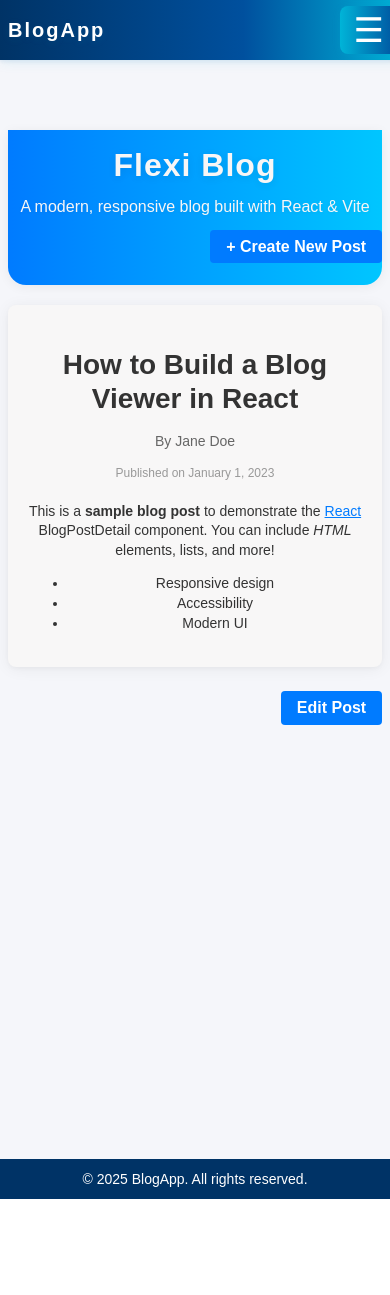
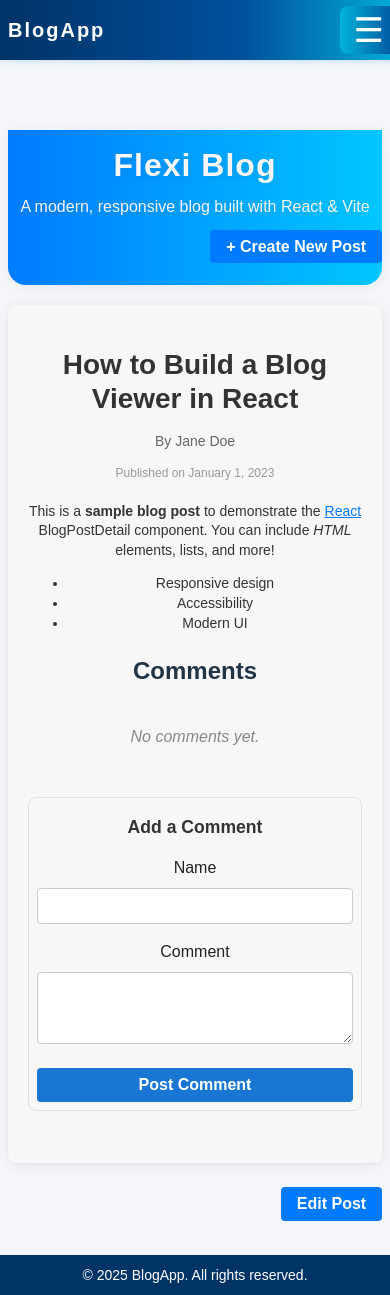
Before and after one commit to nithinrontala/React-Flexi, a React (Vite) app: page /post/1 in a window 390 px wide. Before the commit the page ends 1199 px from the top, so only its background shows below. Built offline with nearby package versions, Linux system fonts and the light colour scheme.

Commit message:
challenge completed

```diff
--- a/components/BlogPostDetail.jsx
+++ b/components/BlogPostDetail.jsx
@@ -1,7 +1,9 @@
-import React from 'react';
+import React, { useState } from 'react';
 import styles from './BlogPostDetail.module.css';
+import CommentList from '../src/components/CommentList';
+import CommentForm from '../src/components/CommentForm';
 
-const BlogPostDetail = ({ title, content, author, date }) => {
+const BlogPostDetail = ({ title, content, author, date, initialComments = [], isLoggedIn = false, userName = '' }) => {
   if (!title || !content || !author || !date) {
     return <p className={styles.notFound}>Blog post not found.</p>;
   }
@@ -20,6 +22,19 @@ const BlogPostDetail = ({ title, content, author, date }) => {
     ),
   });
 
+  // Comment system state
+  const [comments, setComments] = useState(initialComments);
+
+  const handleAddComment = (comment) => {
+    const newComment = {
+      ...comment,
+      date: new Date().toISOString(),
+      id: Date.now(),
+      avatar: undefined, // Add avatar logic if available
+    };
+    setComments(prev => [...prev, newComment]);
+  };
+
   return (
     <article className={styles.blogPostDetail}>
       <h1 className={styles.title}>{title}</h1>
@@ -32,6 +47,11 @@ const BlogPostDetail = ({ title, content, author, date }) => {
         dangerouslySetInnerHTML={createMarkup(content)}
         aria-label="Blog post content"
       />
+      <section className={styles.commentsSection} aria-label="Comments">
+        <h2 className={styles.commentsTitle}>Comments</h2>
+        <CommentList comments={comments} />
+        <CommentForm onSubmit={handleAddComment} isLoggedIn={isLoggedIn} userName={userName} />
+      </section>
     </article>
   );
 };
--- /dev/null
+++ b/src/components/Comment.jsx
@@ -0,0 +1,37 @@
+import React from 'react';
+import styles from './Comment.module.css';
+
+function formatDate(date) {
+  const d = typeof date === 'string' ? new Date(date) : date;
+  return d.toLocaleString('en-US', {
+    month: 'long',
+    day: 'numeric',
+    year: 'numeric',
+    hour: '2-digit',
+    minute: '2-digit',
+    hour12: false,
+  });
+}
+
+const Comment = ({ name, date, text, avatar }) => (
+  <div className={styles.comment} role="listitem">
+    {avatar && (
+      <img
+        src={avatar}
+        alt={name ? `${name}'s avatar` : 'Avatar'}
+        className={styles.avatar}
+        width={50}
+        height={50}
+      />
+    )}
+    <div className={styles.contentWrapper}>
+      <div className={styles.header}>
+        <span className={styles.name}>{name}</span>
+        <span className={styles.date}>{formatDate(date)}</span>
+      </div>
+      <div className={styles.text}>{text}</div>
+    </div>
+  </div>
+);
+
+export default Comment;
--- /dev/null
+++ b/src/components/Comment.module.css
@@ -0,0 +1,58 @@
+.comment {
+  display: flex;
+  align-items: flex-start;
+  background: #fafbfc;
+  border: 1px solid #e0e0e0;
+  border-radius: 8px;
+  padding: 1rem;
+  margin-bottom: 1rem;
+  gap: 1rem;
+}
+.avatar {
+  flex-shrink: 0;
+  width: 50px;
+  height: 50px;
+  border-radius: 50%;
+  object-fit: cover;
+  background: #eaeaea;
+  display: block;
+}
+.contentWrapper {
+  flex: 1;
+}
+.header {
+  display: flex;
+  align-items: baseline;
+  gap: 0.5rem;
+  margin-bottom: 0.25rem;
+}
+.name {
+  font-weight: bold;
+  color: #222;
+}
+.date {
+  font-size: 0.9rem;
+  color: #888;
+}
+.text {
+  margin-top: 0.25rem;
+  color: #333;
+  word-break: break-word;
+}
+
+@media (max-width: 768px) {
+  .comment {
+    flex-direction: column;
+    align-items: flex-start;
+    padding: 0.75rem;
+  }
+  .avatar {
+    margin-bottom: 0.5rem;
+    align-self: flex-start;
+  }
+  .header {
+    flex-direction: column;
+    align-items: flex-start;
+    gap: 0;
+  }
+}
--- /dev/null
+++ b/src/components/CommentForm.jsx
@@ -0,0 +1,70 @@
+import React, { useState } from 'react';
+import styles from './CommentForm.module.css';
+
+const CommentForm = ({ onSubmit, isLoggedIn, userName }) => {
+  const [name, setName] = useState(userName || '');
+  const [text, setText] = useState('');
+  const [error, setError] = useState('');
+
+  const handleSubmit = (e) => {
+    e.preventDefault();
+    if ((!isLoggedIn && !name.trim()) || !text.trim()) {
+      setError('Please fill in all required fields.');
+      return;
+    }
+    setError('');
+    onSubmit({ name: isLoggedIn ? userName : name, text });
+    setText('');
+    if (!isLoggedIn) setName('');
+  };
+
+  return (
+    <form className={styles.form} onSubmit={handleSubmit} aria-live="polite">
+      <fieldset className={styles.fieldset}>
+        <legend className={styles.legend}>Add a Comment</legend>
+        {!isLoggedIn && (
+          <div className={styles.formGroup}>
+            <label htmlFor="comment-name" className={styles.label}>Name</label>
+            <input
+              id="comment-name"
+              className={styles.input}
+              type="text"
+              value={name}
+              onChange={e => setName(e.target.value)}
+              required
+              autoComplete="name"
+            />
+          </div>
+        )}
+        {isLoggedIn && (
+          <div className={styles.formGroup}>
+            <label htmlFor="comment-name" className={styles.label}>Name</label>
+            <input
+              id="comment-name"
+              className={styles.input}
+              type="text"
+              value={userName}
+              disabled
+              readOnly
+            />
+          </div>
+        )}
+        <div className={styles.formGroup}>
+          <label htmlFor="comment-text" className={styles.label}>Comment</label>
+          <textarea
+            id="comment-text"
+            className={styles.textarea}
+            value={text}
+            onChange={e => setText(e.target.value)}
+            required
+            rows={3}
+          />
+        </div>
+        {error && <div className={styles.error} role="alert">{error}</div>}
+        <button type="submit" className={styles.button}>Post Comment</button>
+      </fieldset>
+    </form>
+  );
+};
+
+export default CommentForm;
--- /dev/null
+++ b/src/components/CommentForm.module.css
@@ -0,0 +1,70 @@
+.form {
+  background: #f7f7f7;
+  border: 1px solid #e0e0e0;
+  border-radius: 8px;
+  padding: 1.5rem 1rem 1rem 1rem;
+  margin-bottom: 2rem;
+}
+.fieldset {
+  border: none;
+  padding: 0;
+  margin: 0;
+}
+.legend {
+  font-size: 1.1rem;
+  font-weight: bold;
+  margin-bottom: 1rem;
+  color: #333;
+}
+.formGroup {
+  display: flex;
+  flex-direction: column;
+  margin-bottom: 1rem;
+}
+.label {
+  margin-bottom: 0.5rem;
+  font-weight: 500;
+  color: #222;
+}
+.input, .textarea {
+  border: 1px solid #ccc;
+  border-radius: 4px;
+  padding: 0.5rem;
+  font-size: 1rem;
+  width: 100%;
+  box-sizing: border-box;
+}
+.textarea {
+  resize: vertical;
+  min-height: 60px;
+}
+.button {
+  background: #1976d2;
+  color: #fff;
+  border: none;
+  border-radius: 4px;
+  padding: 0.5rem 1.5rem;
+  font-size: 1rem;
+  font-weight: 600;
+  cursor: pointer;
+  float: right;
+  transition: background 0.2s;
+}
+.button:hover {
+  background: #1565c0;
+}
+.error {
+  color: #d32f2f;
+  margin-bottom: 0.5rem;
+  font-size: 0.95rem;
+}
+@media (max-width: 768px) {
+  .form {
+    padding: 1rem 0.5rem 0.5rem 0.5rem;
+  }
+  .button {
+    width: 100%;
+    float: none;
+    margin-top: 0.5rem;
+  }
+}
--- /dev/null
+++ b/src/components/CommentList.jsx
@@ -0,0 +1,23 @@
+import React from 'react';
+import Comment from './Comment';
+import styles from './CommentList.module.css';
+
+const CommentList = ({ comments }) => (
+  <div className={styles.commentList} role="list" aria-live="polite">
+    {comments && comments.length > 0 ? (
+      comments.map((comment, idx) => (
+        <Comment
+          key={comment.id || idx}
+          name={comment.name}
+          date={comment.date}
+          text={comment.text}
+          avatar={comment.avatar}
+        />
+      ))
+    ) : (
+      <div className={styles.noComments}>No comments yet.</div>
+    )}
+  </div>
+);
+
+export default CommentList;
--- /dev/null
+++ b/src/components/CommentList.module.css
@@ -0,0 +1,8 @@
+.commentList {
+  margin-bottom: 2rem;
+}
+.noComments {
+  color: #888;
+  font-style: italic;
+  padding: 1rem 0;
+}
```
